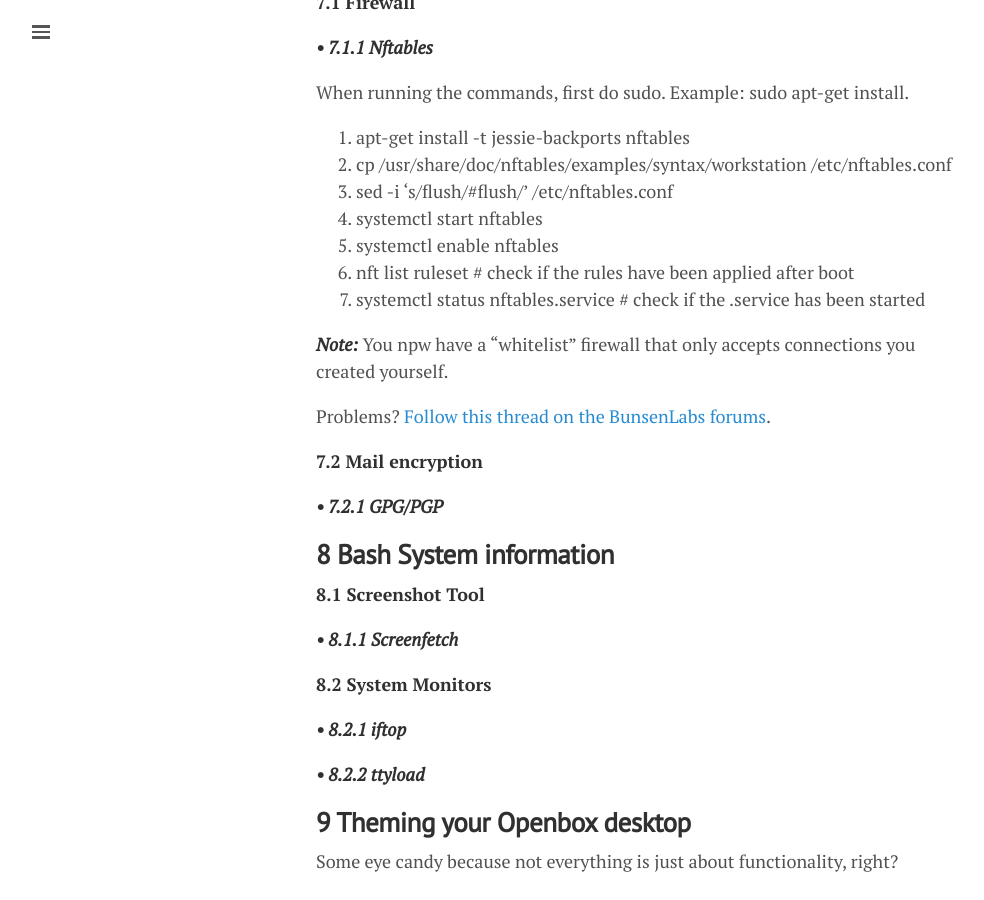
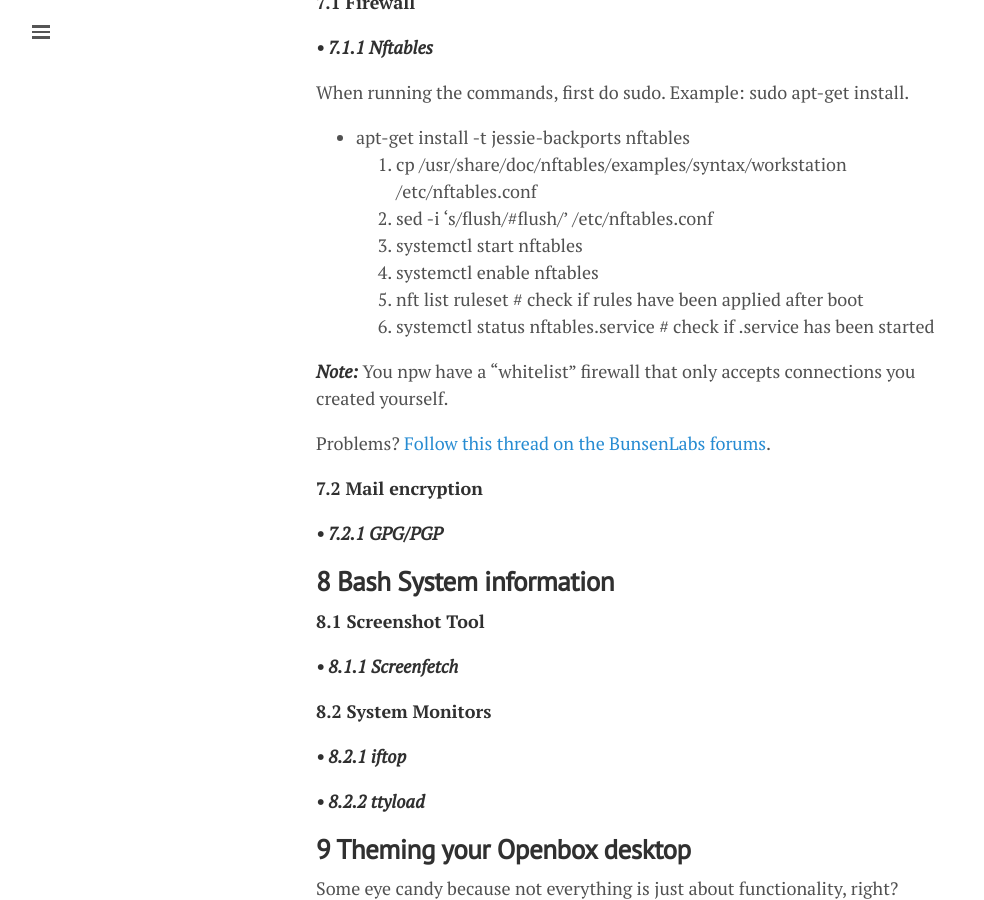
Before and after one commit to lgeurts/lgeurts.github.io, a Jekyll site: the page built from _posts/2017-07-11-bunsenlabs-linux-setup-notes-for dell-inspiron-6000.md, in a window 1280 px wide and 900 px high, scrolled down 4393 px. Shown: the whole window, without its empty margins (0-984 px from the left). Built offline with Jekyll 4.4.1, drawn with Linux system fonts in a browser that asks for light colours; nearby versions of some CDN libraries; comment, search, counter and statistics services are not loaded.

Commit message:
Update 2017-07-11-bunsenlabs-linux-setup-notes-for dell-inspiron-6000.md

```diff
--- a/_posts/2017-07-11-bunsenlabs-linux-setup-notes-for dell-inspiron-6000.md
+++ b/_posts/2017-07-11-bunsenlabs-linux-setup-notes-for dell-inspiron-6000.md
@@ -147,13 +147,13 @@ My favs for simple coding and web site development.
 
 When running the commands, first do sudo. Example: sudo apt-get install.
 
-1. apt-get install -t jessie-backports nftables
+- apt-get install -t jessie-backports nftables
 2. cp /usr/share/doc/nftables/examples/syntax/workstation /etc/nftables.conf
 3. sed -i 's/flush/#flush/' /etc/nftables.conf
 4. systemctl start nftables
 5. systemctl enable nftables
-6. nft list ruleset # check if the rules have been applied after boot
-7. systemctl status nftables.service # check if the .service has been started
+6. nft list ruleset # check if rules have been applied after boot
+7. systemctl status nftables.service # check if .service has been started
 
 ***Note:*** You npw have a "whitelist" firewall that only accepts connections you created yourself.
 
```
